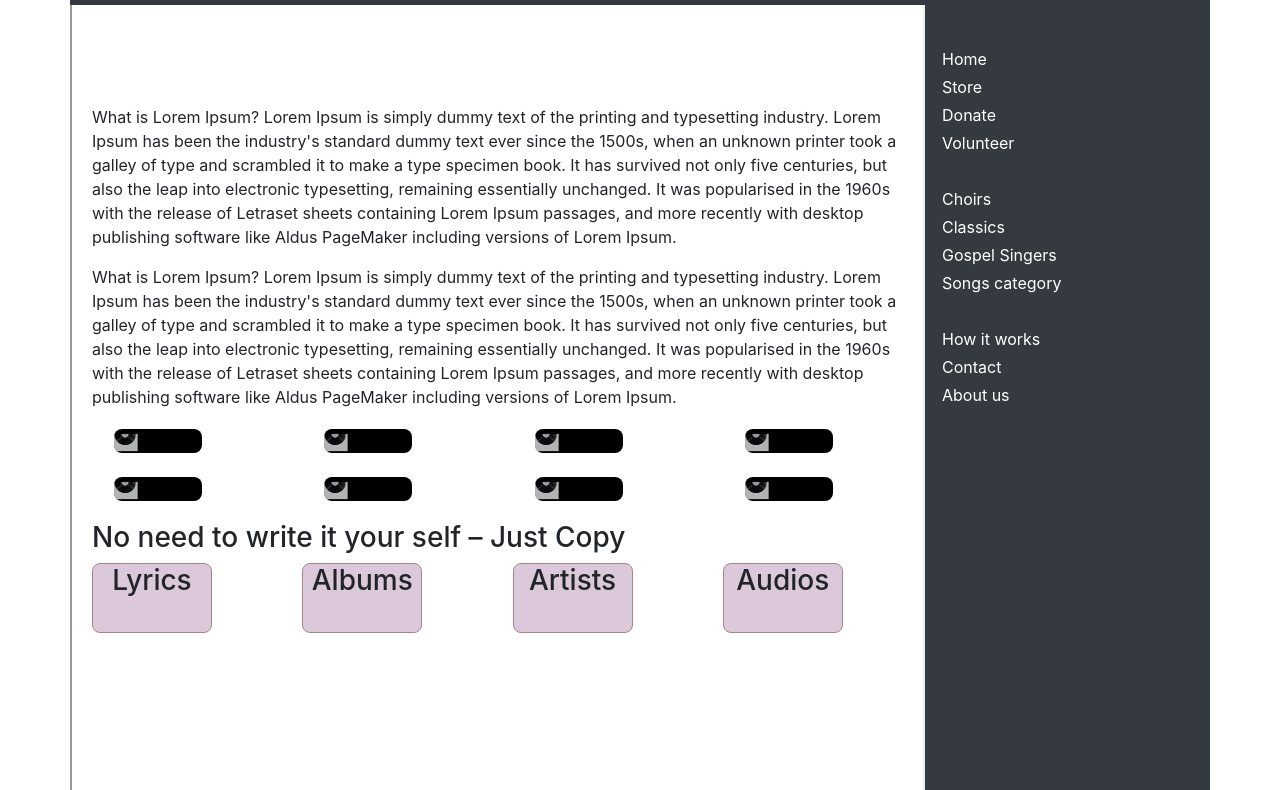
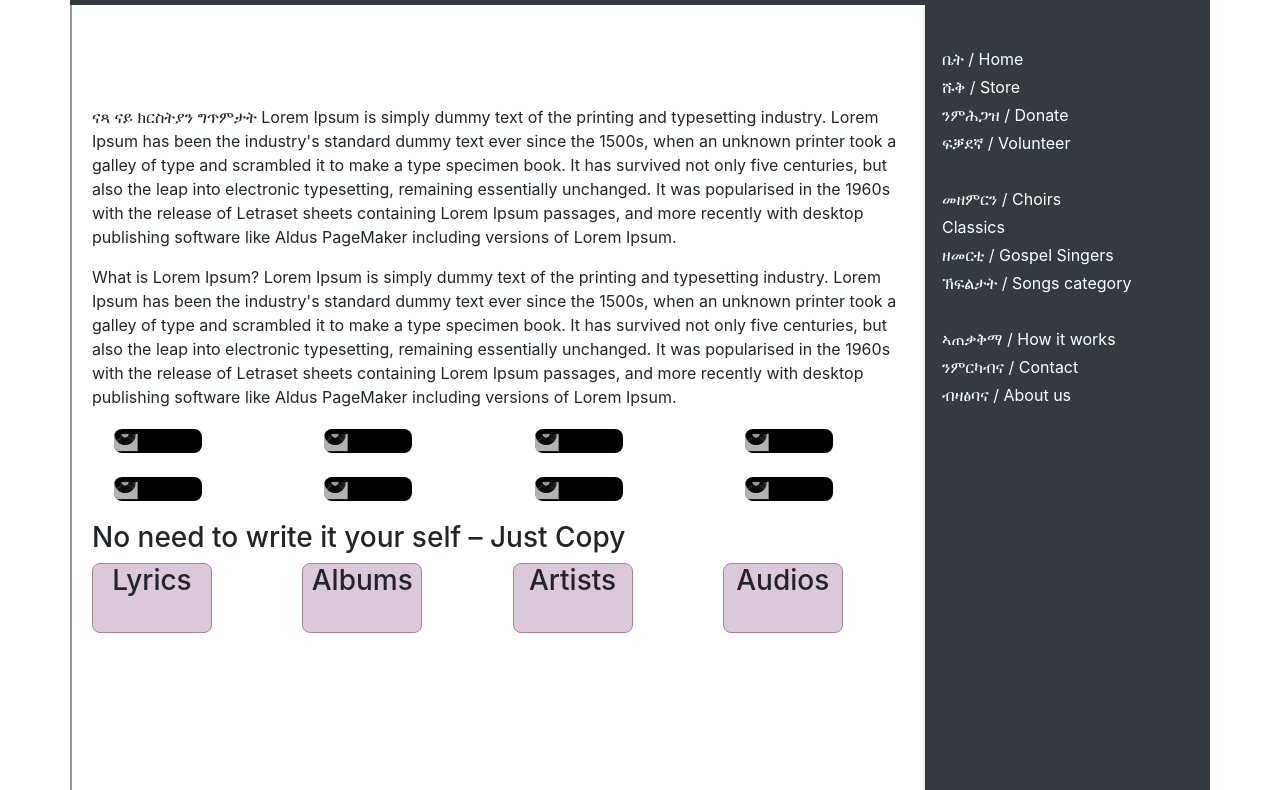
Before and after one commit to freta/wikiproject, a plain HTML site: page index.html in a window 1280 px wide. Shown: the part 77-867 px from the top of the page. Drawn offline with nearby package versions, Linux system fonts and the light colour scheme; files whose address does not match are found by name.

Commit message:
Polishing the singers page connecting helping pages

```diff
--- a/html/home.html
+++ b/html/home.html
@@ -15,7 +15,7 @@
         <div class="scontainer">
           <section class="blogPost">
             <p class="long-copy">
-                What is Lorem Ipsum? Lorem Ipsum is simply dummy text of the printing
+                ናጻ ናይ ክርስትያን ግጥምታት Lorem Ipsum is simply dummy text of the printing
                 and typesetting industry. Lorem Ipsum has been the industry's standard
                 dummy text ever since the 1500s, when an unknown printer took a galley
                 of type and scrambled it to make a type specimen book. It has survived
--- a/index.html
+++ b/index.html
@@ -21,7 +21,7 @@
         class="cbp-af-header navbar navbar-expand-lg navbar-dark bg-dark fixed-top container"
       >
         <a class="navbar-brand img text-light" href="#"
-          ><h1>Tigrinya Mezmur Lyrics</h1></a
+          ><h1>ትግርኛ መዝሙር ግጢሚ</h1></a
         >
         <button
           class="navbar-toggler"
@@ -61,21 +61,21 @@
           <nav class="sidenav">
             <div class="mainnav">
               <ul class="mainnav">
-                <li><a href="./html/home.html">Home</a></li>
-                <li><a href="#">Store</a></li>
-                <li><a href="#">Donate</a></li>
-                <li><a href="./html/volunteer.html">Volunteer</a></li>
+                <li><a href="./html/home.html">ቤት / Home</a></li>
+                <li><a href="#">ሹቅ / Store</a></li>
+                <li><a href="#">ንምሕጋዝ / Donate</a></li>
+                <li><a href="./html/volunteer.html">ፍቓደኛ / Volunteer</a></li>
                 <br />
 
-                <li><a href="#">Choirs</a></li>
+                <li><a href="#">መዘምርን / Choirs</a></li>
                 <li><a href="#">Classics</a></li>
-                <li><a href="/html/Singers.html">Gospel Singers</a></li>
-                <li><a href="#">Songs category</a></li>
+                <li><a href="/html/Singers.html">ዘመርቲ / Gospel Singers</a></li>
+                <li><a href="#">ኽፍልታት / Songs category</a></li>
                 <br />
 
-                <li><a href="#">How it works</a></li>
-                <li><a href="./html/contactform.html">Contact</a></li>
-                <li><a href="#">About us</a></li>
+                <li><a href="#">ኣጠቃቅማ / How it works</a></li>
+                <li><a href="./html/contactform.html">ንምርካብና / Contact</a></li>
+                <li><a href="#">ብዛፅባና / About us</a></li>
               </ul>
             </div>
           </nav>
--- a/main.css
+++ b/main.css
@@ -368,6 +368,10 @@ ol {
 }
 ol li {
 }
+.addArtist {
+  float: right;
+  margin-right: 90px;
+}
 /*----album-setting----*/
 .albumSection {
   margin: 0 4px;
```
Also changed, not shown: html/singers.html (+10 -0 lines).
